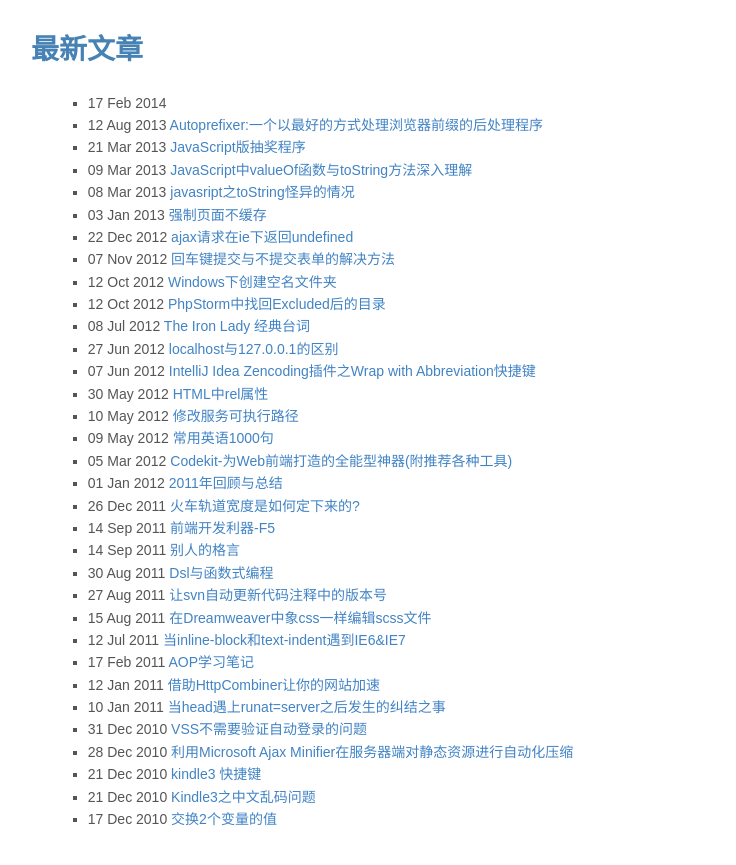
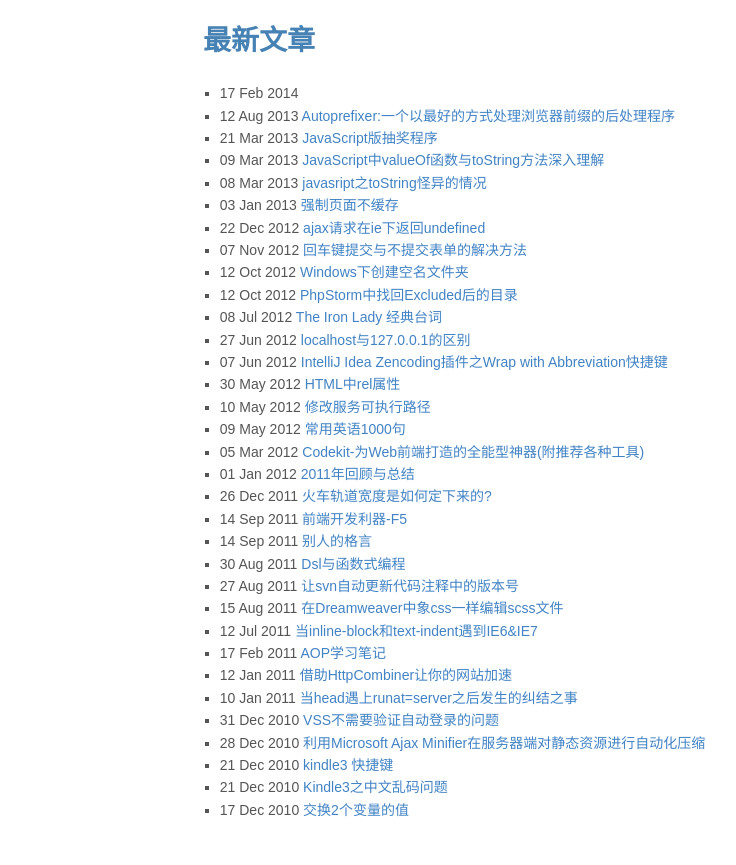
Before and after one commit to aNd1coder/and1coder.github.com, a Jekyll site: the page built from index.html, in a window 1280 px wide. Shown: the top 865 px of the page, without its empty margins (117-853 px from the left). Built offline with Jekyll 4.4.1, drawn with Linux system fonts in a browser that asks for light colours; Markdown is read by kramdown in place of the engine named in the settings.

Commit message:
调整样式适应手机浏览

```diff
--- a/public/css/app.css
+++ b/public/css/app.css
@@ -8,7 +8,5 @@ h1.title .date { color: #666; font-size: .8em; margin-bottom: 1em; }
 h2 { font-size: 1.5em; }
 p { font-size: 1em; }
 ul, ol { margin-left: 1.2em; }
-ul { list-style-type: square; }
-.container { width: auto; margin: 2em 10em; font-size: 14px; }
-.header .container { margin: 0 10em; }
-.octicon-mark-github:before { vertical-align: 1px; }
+ul { padding: 0; list-style-type: square; }
+.container { margin: 0 auto; min-width: 320px; max-width: 640px; font-size: 14px; }
```
